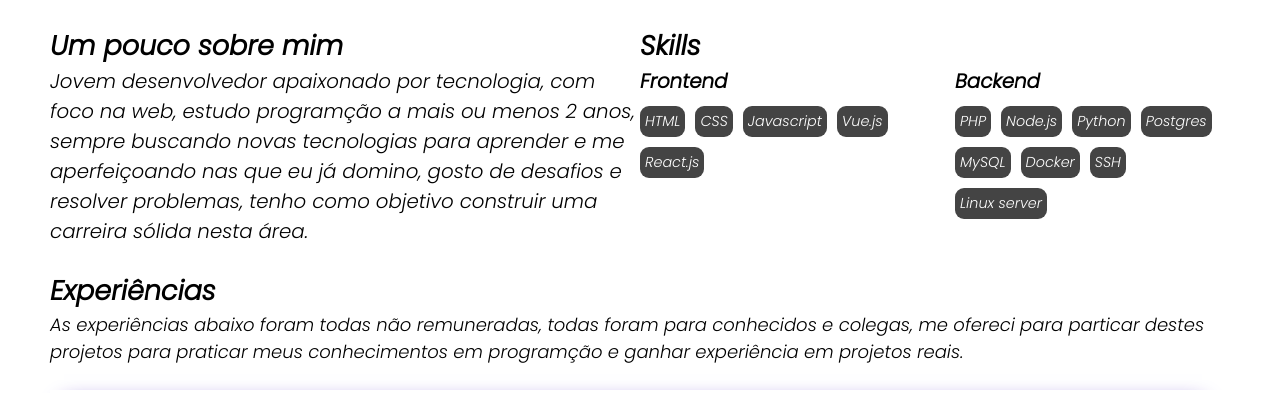
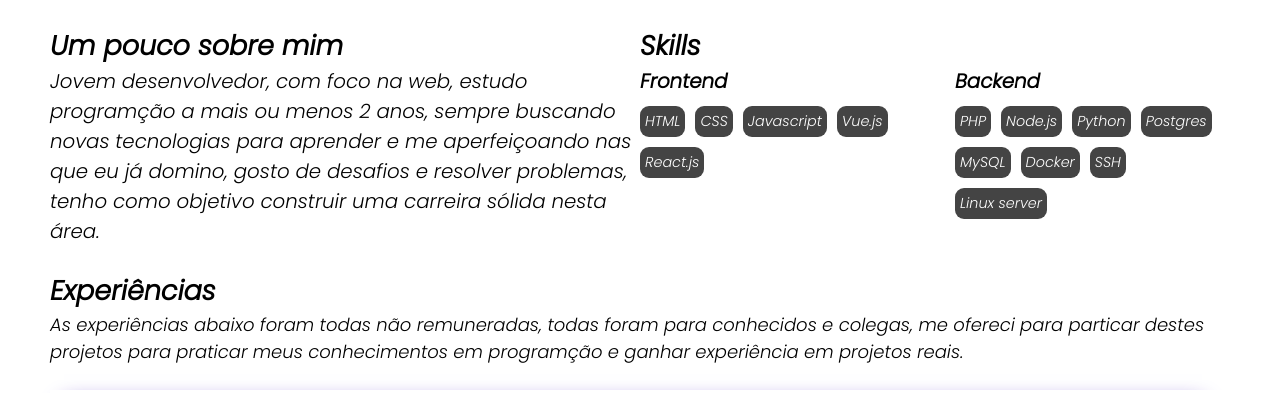
Before and after one commit to ren4nw/portifolio, a website: page src/index.html in a window 1280 px wide. Shown: the part 645-1038 px from the top of the page. Drawn offline with Linux system fonts and the light colour scheme; files that its build step writes are made by us from their sources; files whose address does not match are found by name.

Commit message:
Conclusion of first version of portifolio

```diff
--- a/src/index.html
+++ b/src/index.html
@@ -41,7 +41,7 @@
                 <div class="me-details">
                     <h2>Um pouco sobre mim</h2>
                     <p>
-                        Jovem desenvolvedor apaixonado por tecnologia, com foco na web, estudo programção a mais ou menos 2 anos, sempre buscando novas tecnologias para aprender e me aperfeiçoando nas que eu já domino, gosto de desafios e resolver problemas, tenho como objetivo construir uma carreira sólida nesta área.
+                        Jovem desenvolvedor, com foco na web, estudo programção a mais ou menos 2 anos, sempre buscando novas tecnologias para aprender e me aperfeiçoando nas que eu já domino, gosto de desafios e resolver problemas, tenho como objetivo construir uma carreira sólida nesta área.
                     </p>
                 </div>
                 <div class="skills">
```
